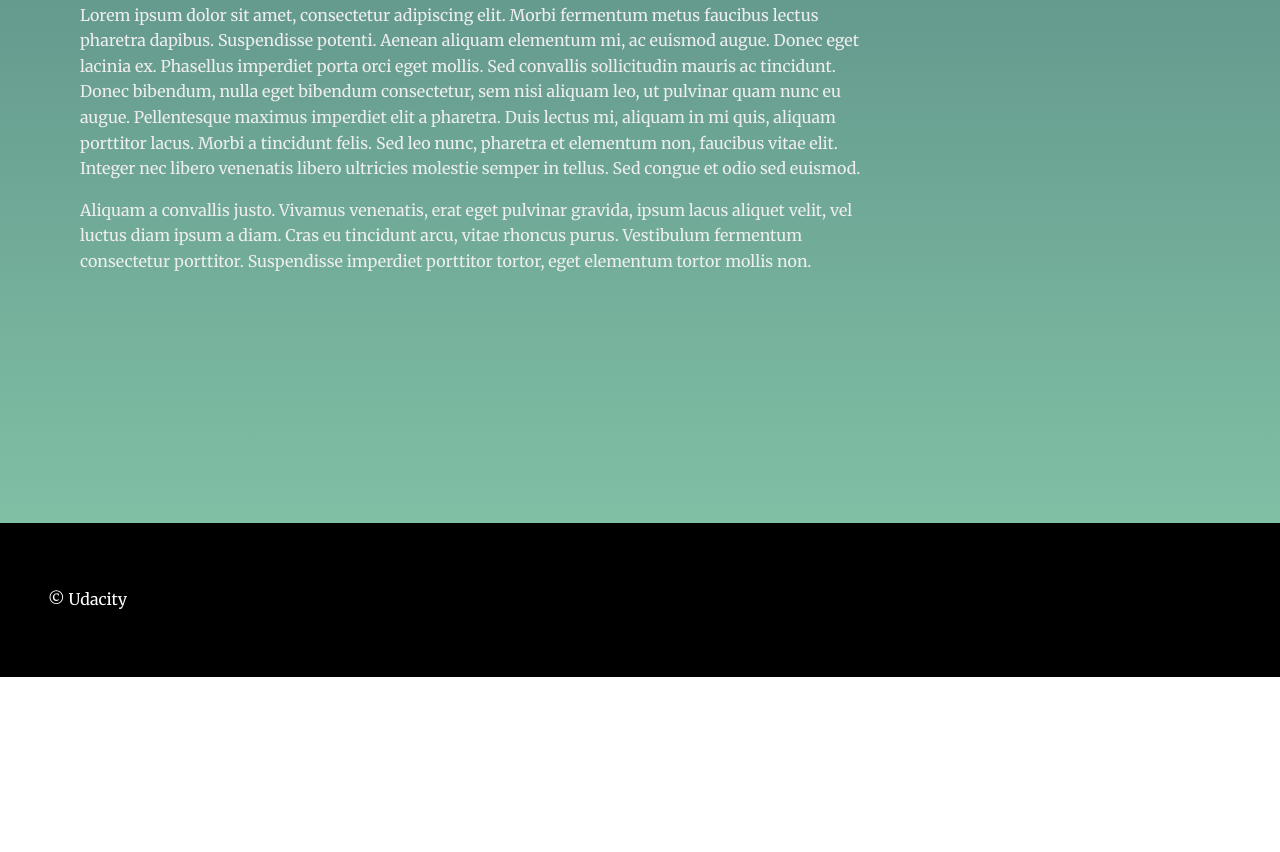
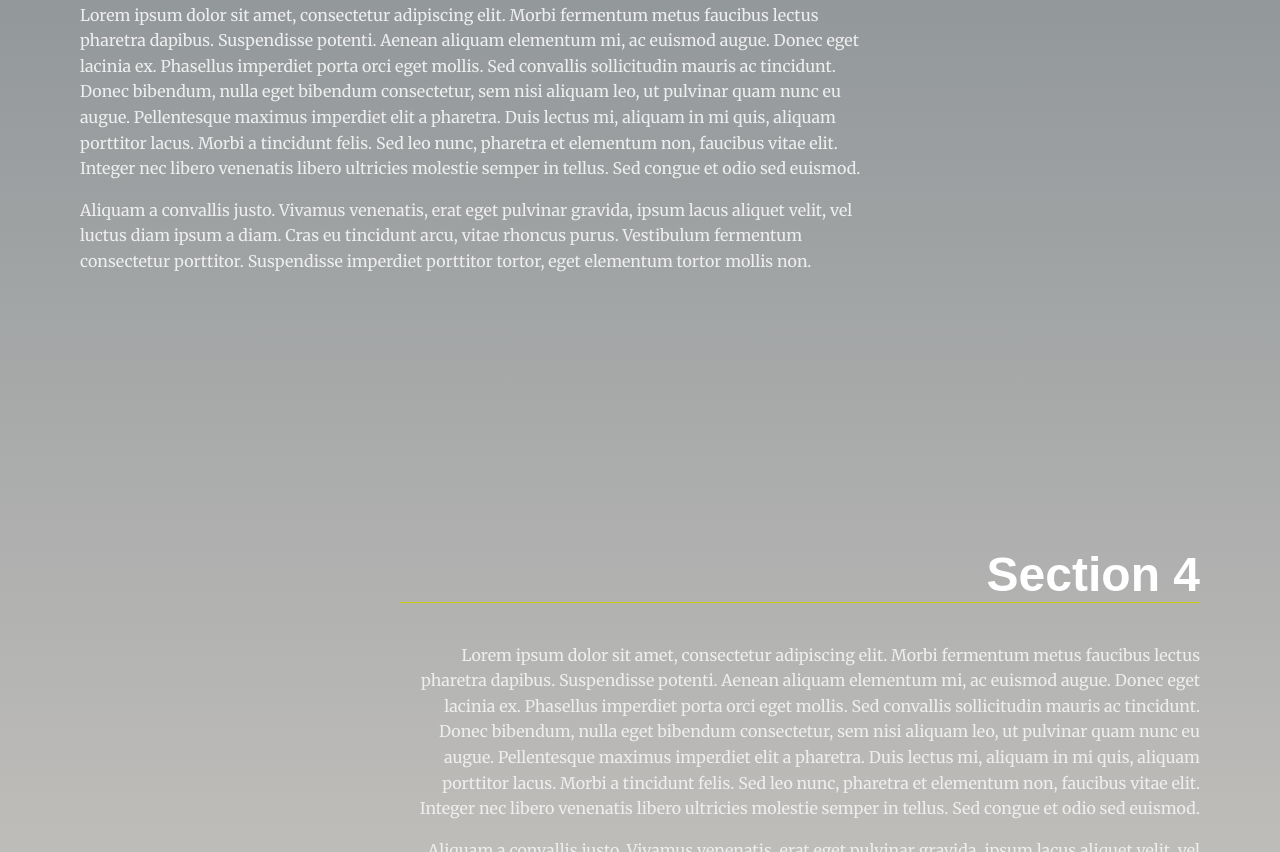
Before and after one commit to maxrazum/LandingPage, a plain HTML site: page index.html in a window 1280 px wide. Shown: the part 1948-2800 px from the top of the page. Before the commit the page ends 2625 px from the top, so only its background shows below. Drawn offline with Linux system fonts and the light colour scheme.

Commit message:
feat: Updated the design

```diff
--- a/css/styles.css
+++ b/css/styles.css
@@ -12,7 +12,7 @@
 /* ---- Base Rules ---- */
 body {
     background: rgb(136,203,171);
-    background: linear-gradient(0deg, rgba(136,203,171,1) 0%, rgba(0,13,60,1) 100%);
+    background: linear-gradient(0deg, rgba(215,210,204,1) 0%, rgba(48,67,82,1) 100%);
     margin: 0;
     font-family: 'Merriweather', serif;
     color: #fff;
@@ -195,7 +195,7 @@ section:nth-of-type(3n + 1) .landing__container::after {
 /* Note: your-active-class class is applied through javascript. You should update the class here and in the index.html to what you set in your javascript file.  */
 section.active-section {
     background: rgb(0, 0, 0);
-    background: linear-gradient(0deg, rgba(0, 0, 0, 0.1) 0%, rgba(0, 0, 0, 0) 100%);
+    background: linear-gradient(0deg, rgba(0, 0, 0, 0.7) 0%, rgba(0, 0, 0, 0) 100%);
 }
 
 section.active-section .landing__container::before {
--- a/index.html
+++ b/index.html
@@ -50,9 +50,17 @@
         <p>Aliquam a convallis justo. Vivamus venenatis, erat eget pulvinar gravida, ipsum lacus aliquet velit, vel luctus diam ipsum a diam. Cras eu tincidunt arcu, vitae rhoncus purus. Vestibulum fermentum consectetur porttitor. Suspendisse imperdiet porttitor tortor, eget elementum tortor mollis non.</p>
       </div>
     </section>
+    <section id="section4" data-nav="Section 4">
+      <div class="landing__container">
+        <h2>Section 4</h2>
+        <p>Lorem ipsum dolor sit amet, consectetur adipiscing elit. Morbi fermentum metus faucibus lectus pharetra dapibus. Suspendisse potenti. Aenean aliquam elementum mi, ac euismod augue. Donec eget lacinia ex. Phasellus imperdiet porta orci eget mollis. Sed convallis sollicitudin mauris ac tincidunt. Donec bibendum, nulla eget bibendum consectetur, sem nisi aliquam leo, ut pulvinar quam nunc eu augue. Pellentesque maximus imperdiet elit a pharetra. Duis lectus mi, aliquam in mi quis, aliquam porttitor lacus. Morbi a tincidunt felis. Sed leo nunc, pharetra et elementum non, faucibus vitae elit. Integer nec libero venenatis libero ultricies molestie semper in tellus. Sed congue et odio sed euismod.</p>
+
+        <p>Aliquam a convallis justo. Vivamus venenatis, erat eget pulvinar gravida, ipsum lacus aliquet velit, vel luctus diam ipsum a diam. Cras eu tincidunt arcu, vitae rhoncus purus. Vestibulum fermentum consectetur porttitor. Suspendisse imperdiet porttitor tortor, eget elementum tortor mollis non.</p>
+      </div>
+    </section>
   </main>
   <footer class="page__footer">
-    <p>&copy Udacity</p>
+    <p>&copy Udacity<br>Interactive site by MaxRazum</p>
   </footer>
   <script src="js/app.js"></script>
 
--- a/js/app.js
+++ b/js/app.js
@@ -49,7 +49,7 @@ document.querySelector('.navbar__menu').appendChild(fragment);
 // Add class 'active' to section when near top of viewport
 document.addEventListener('scroll', function scrolling() {
     sections.forEach((section) => {
-        if (section.offsetTop <= window.scrollY + 200 && section.offsetTop + section.offsetHeight - 200 > window.scrollY) {
+        if (section.offsetTop <= window.scrollY + 300 && section.offsetTop + section.offsetHeight - 300 > window.scrollY) {
             section.classList.add('active-section');
         } else {
             section.classList.remove('active-section');
```
